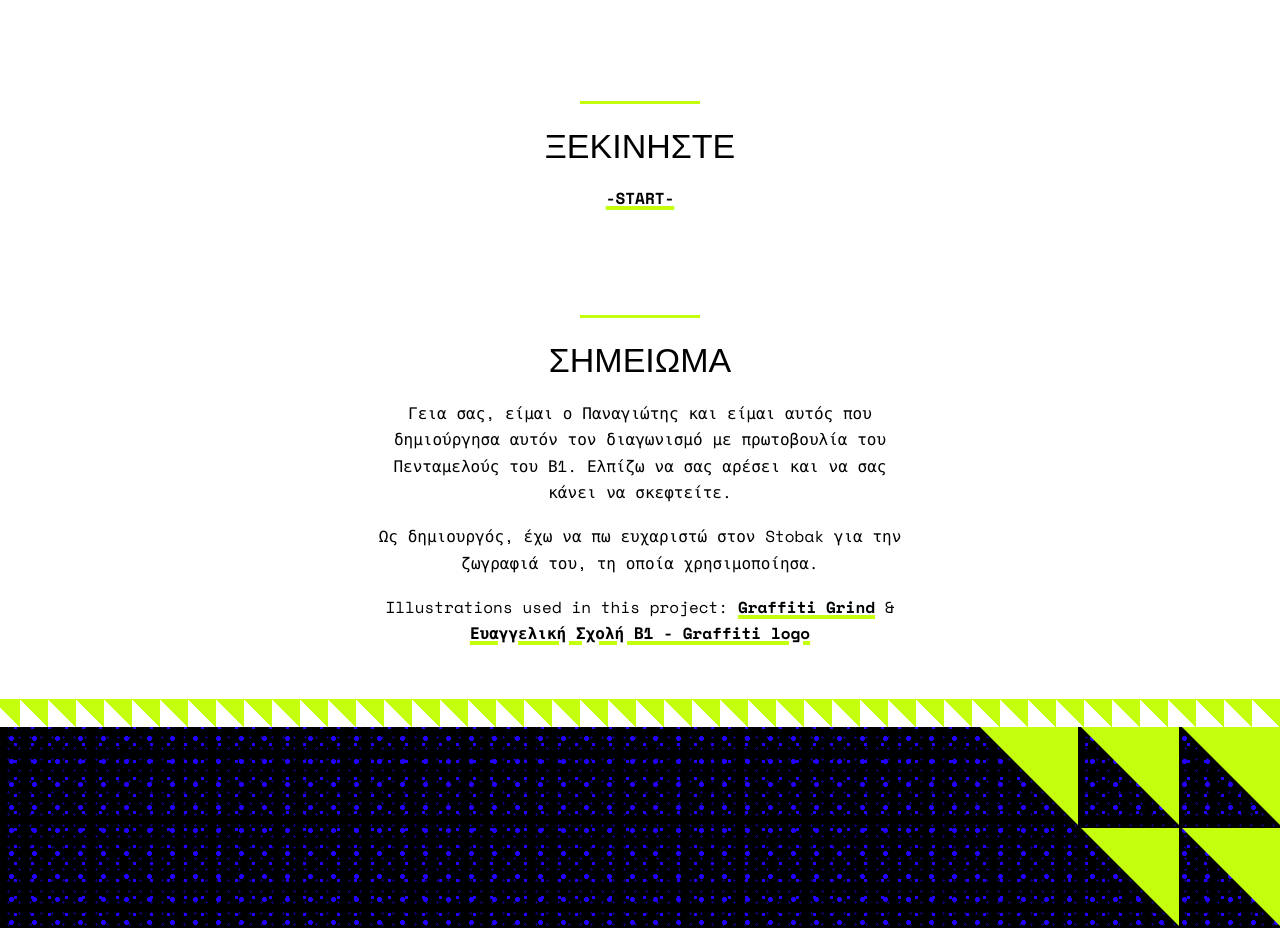
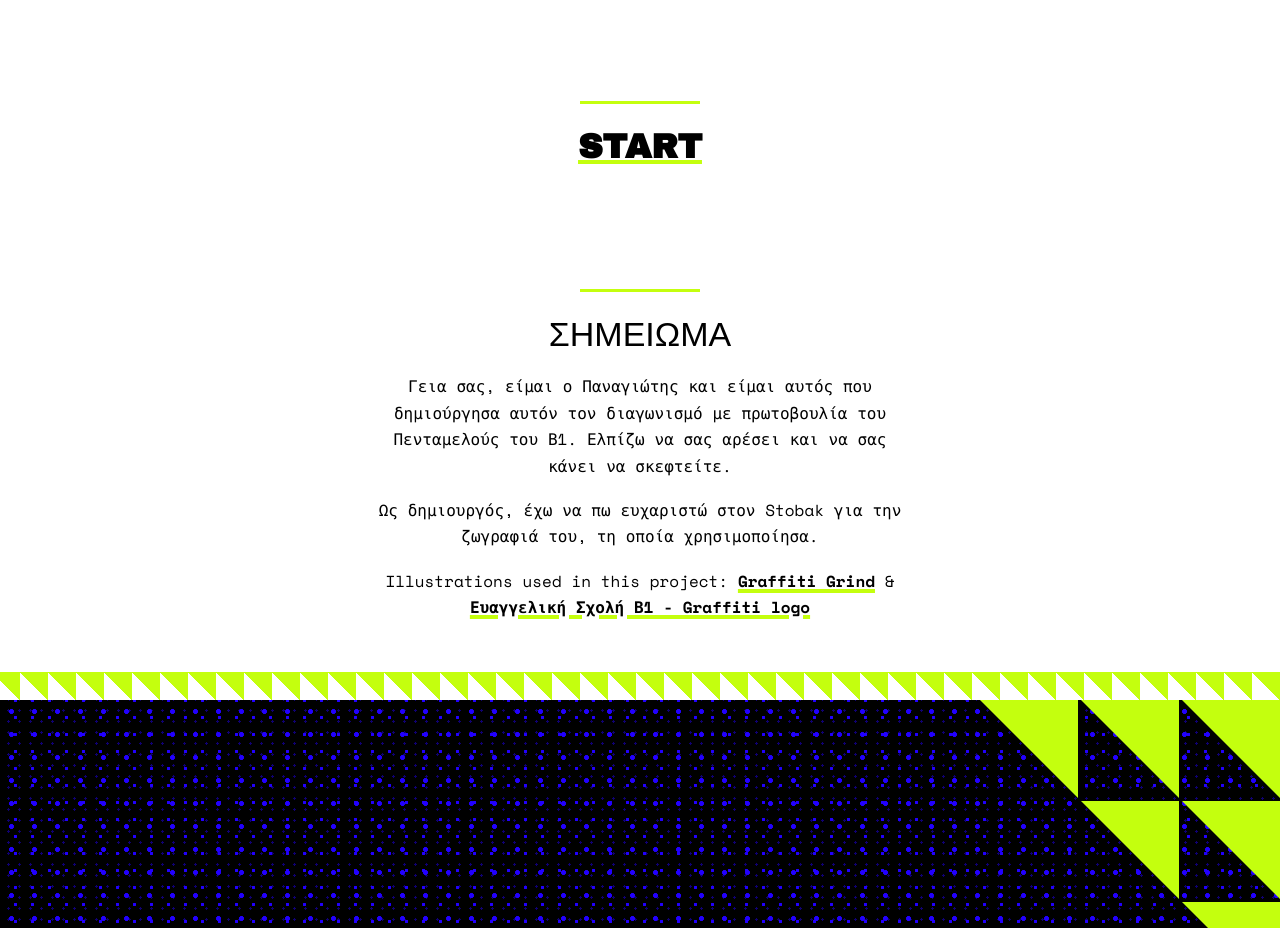
Before and after one commit to Panagiotis-Katziotis/ctf-b1, a plain HTML site: page index.html in a window 1280 px wide. Shown: the part 2309-3237 px from the top of the page. Drawn offline with nearby package versions, Linux system fonts and the light colour scheme.

Commit message:
Update heading to link and change text to 'START'

```diff
--- a/index.html
+++ b/index.html
@@ -100,8 +100,7 @@ a{color:var(--lime);font-weight:700}
 
   <section>
     <div class="rule"></div>
-    <h2>Ξεκινηστε</h2>
-    <p><a href="https://panagiotis-katziotis.github.io/ctf-b1/start.html">-START-</a></p>
+    <h2><a href="https://panagiotis-katziotis.github.io/ctf-b1/start.html">START</a></h2>
   </section>
 
   <section>
```
